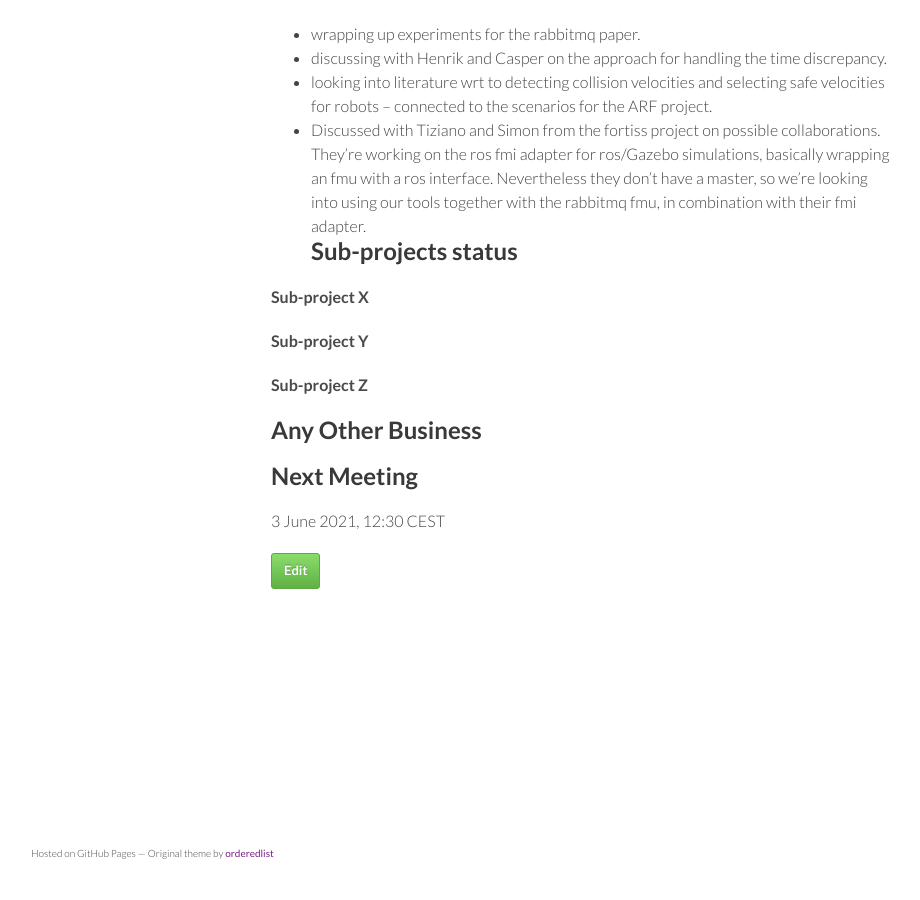
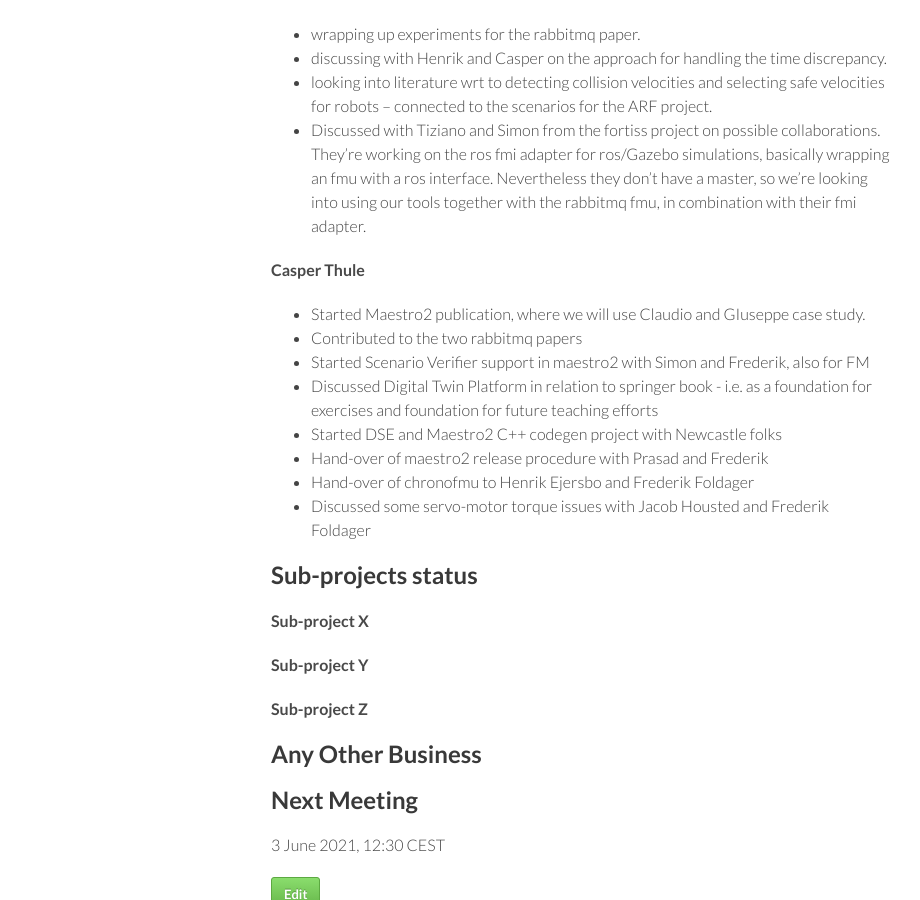
Before and after one commit to digitaltwincentre/digitaltwincentre.github.io, a Jekyll site: the page built from _biweeklies/Biweekly-40.md, in a window 1280 px wide and 900 px high, scrolled down 1911 px. Shown: the whole window, without its empty margins (179-1099 px from the left). Built offline with Jekyll 4.4.1, drawn with Linux system fonts in a browser that asks for light colours; nearby versions of some CDN libraries.

Commit message:
Update Biweekly-40.md

```diff
--- a/_biweeklies/Biweekly-40.md
+++ b/_biweeklies/Biweekly-40.md
@@ -70,6 +70,17 @@ date: 20 May 2021, 1230 CEST
 * discussing with Henrik and Casper on the approach for handling the time discrepancy.
 * looking into literature wrt to detecting collision velocities and selecting safe velocities for robots -- connected to the scenarios for the ARF project.
 * Discussed with Tiziano and Simon from the fortiss project on possible collaborations. They're working on the ros fmi adapter for ros/Gazebo simulations, basically wrapping an fmu with a ros interface. Nevertheless they don't have a master, so we're looking into using our tools together with the rabbitmq fmu, in combination with their fmi adapter.
+
+#### Casper Thule
+* Started Maestro2 publication, where we will use Claudio and GIuseppe case study.
+* Contributed to the two rabbitmq papers
+* Started Scenario Verifier support in maestro2 with Simon and Frederik, also for FM
+* Discussed Digital Twin Platform in relation to springer book - i.e. as a foundation for exercises and foundation for future teaching efforts
+* Started DSE and Maestro2 C++ codegen project with Newcastle folks
+* Hand-over of maestro2 release procedure with Prasad and Frederik
+* Hand-over of chronofmu to Henrik Ejersbo and Frederik Foldager
+* Discussed some servo-motor torque issues with Jacob Housted and Frederik Foldager
+
 ## Sub-projects status
 
 
```
